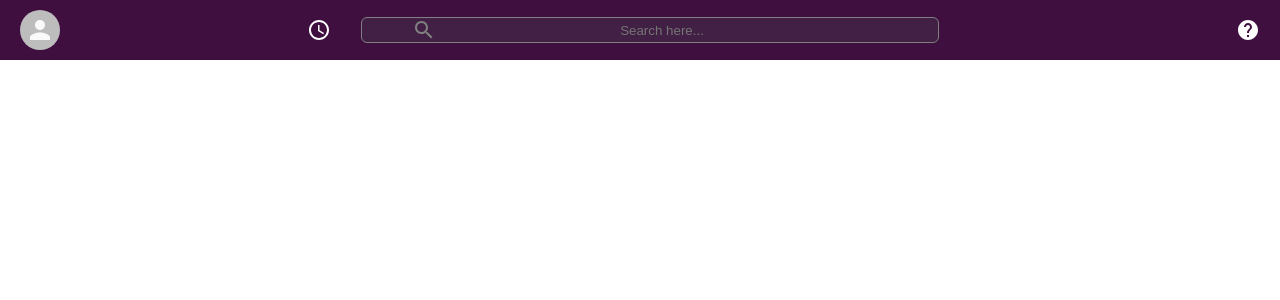
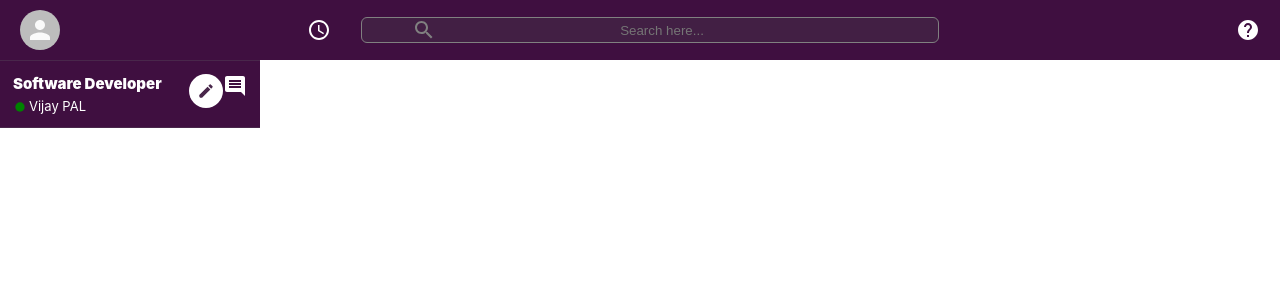
Before and after one commit to vijaypal1621/Slack, a React (Create React App) app: page / in a window 1280 px wide. Shown: the top 300 px of the page. Built offline with nearby package versions, Linux system fonts and the light colour scheme.

Commit message:
Sidebar component added

```diff
--- a/src/App.js
+++ b/src/App.js
@@ -1,16 +1,20 @@
 
 import React from 'react';
 import './App.css';
+import Sidebar from './Sidebar';
 import Header from './Header';
 
 
 function App() {
   return (
     <div className="App">
-      <Header />
-      {/* Sidebar */}
-      {/* React-Router ->chat-screen*/}
-    </div>
+        <Header />
+       <div className="app__body">
+           {/* Sidebar */}
+           <Sidebar />
+           {/* React-Router ->chat-screen*/}
+       </div>
+   </div>
   );
 }
 
--- /dev/null
+++ b/src/Sidebar.css
@@ -0,0 +1,45 @@
+.sidebar{
+    background-color: var(--slack-color);
+    border-top: 1px solid #49274b;
+    max-width: 260px;
+    color: white;
+}
+.sidebar__header {
+    display: flex;
+    border-bottom: 1px solid #49274b;
+    padding-bottom: 10px;
+    padding: 13px;
+}
+
+.sidebar__info{
+    flex: 1;
+
+}
+.sidebar__info >h3{
+    display: flex;
+    align-items: center;
+    font-size: 13px;
+    font-weight: 400;
+}
+.sidebar__info >h3 > .MuiSvgIcon-root{
+    font-size: 14px;
+    margin-top: 1px;
+    margin-right: 2px;
+    color: green;
+}
+
+.sidebar__info >h2 {
+    font-size: 15px;
+    font-weight: 900;
+    margin-bottom: 5px;
+}
+
+.sidebar__header >.MuiSvgIcon-root {
+    padding: 8px;
+    color: #49274b;
+    font-size: 18px;
+    background-color: white;
+    border-radius: 999px;
+
+
+}
--- /dev/null
+++ b/src/Sidebar.js
@@ -0,0 +1,28 @@
+import React from 'react';
+import './Sidebar.css';
+import SidebarOption from './SidebarOption';
+import FiberManualRecordIcon from '@material-ui/icons/FiberManualRecord';
+import CreateIcon from '@material-ui/icons/Create';
+import InsertCommentIcon from '@material-ui/icons/InsertComment';
+
+function Sidebar() {
+    return (
+        <div className="sidebar">
+            <div className="sidebar__header">
+                <div className="sidebar__info">
+                    <h2>Software Developer</h2>
+                    <h3>
+                    <FiberManualRecordIcon />
+                    Vijay PAL
+                    </h3>
+                </div>
+                <CreateIcon/>
+                <SidebarOption Icon={InsertCommentIcon} title="Threads" />
+
+
+            </div>
+        </div>
+    )
+}
+
+export default Sidebar;
--- /dev/null
+++ b/src/SidebarOption.js
@@ -0,0 +1,13 @@
+import React from 'react';
+import './SidebarOption.css';
+
+function SidebarOption({Icon,title}) {
+    return (
+        <div className="sidebarOption">
+            {Icon && <Icon className="sidebarOption__icon"/>}
+
+        </div>
+    )
+}
+
+export default SidebarOption;
```
Also changed, not shown: src/SidebarOption.css (added).
